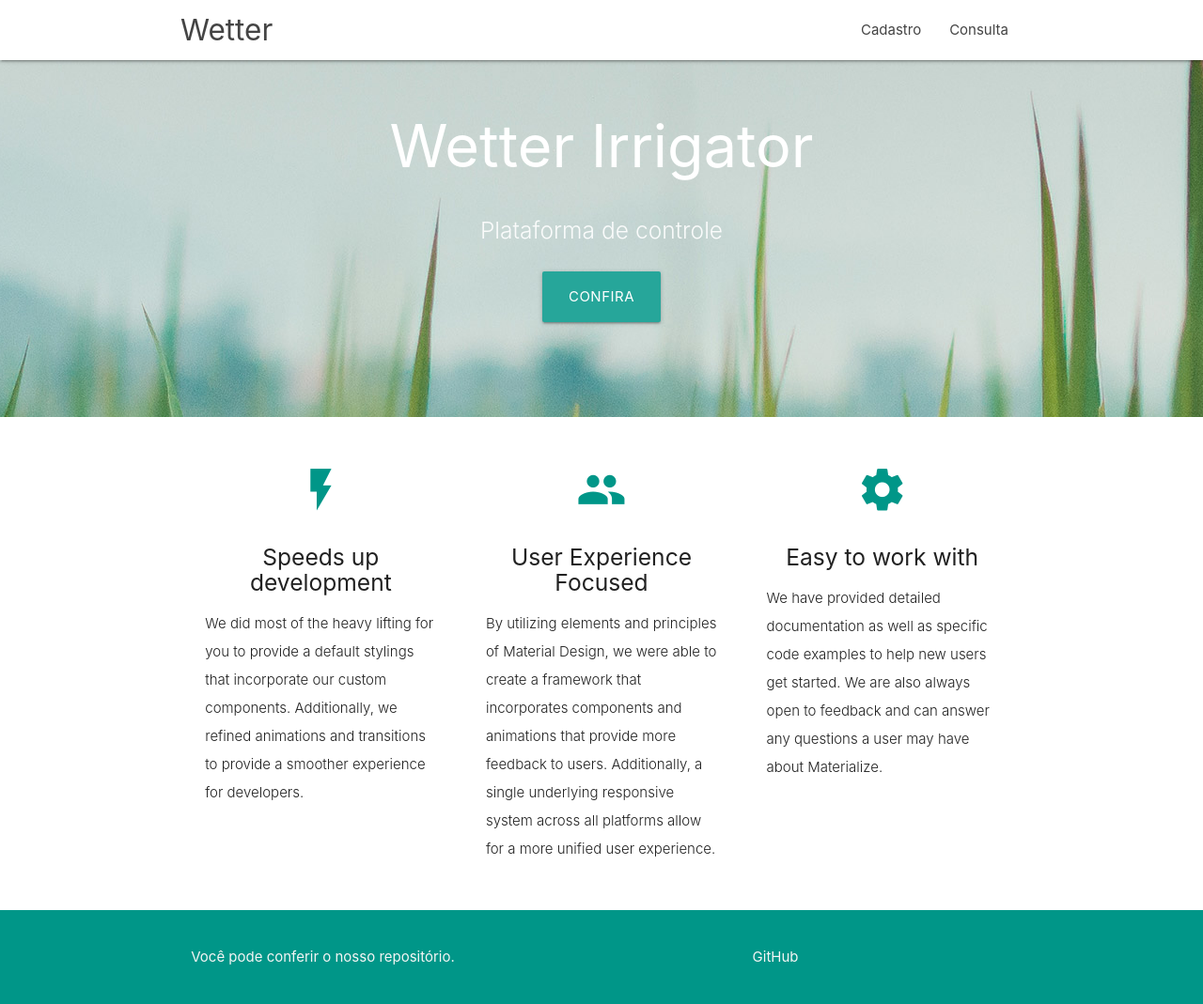
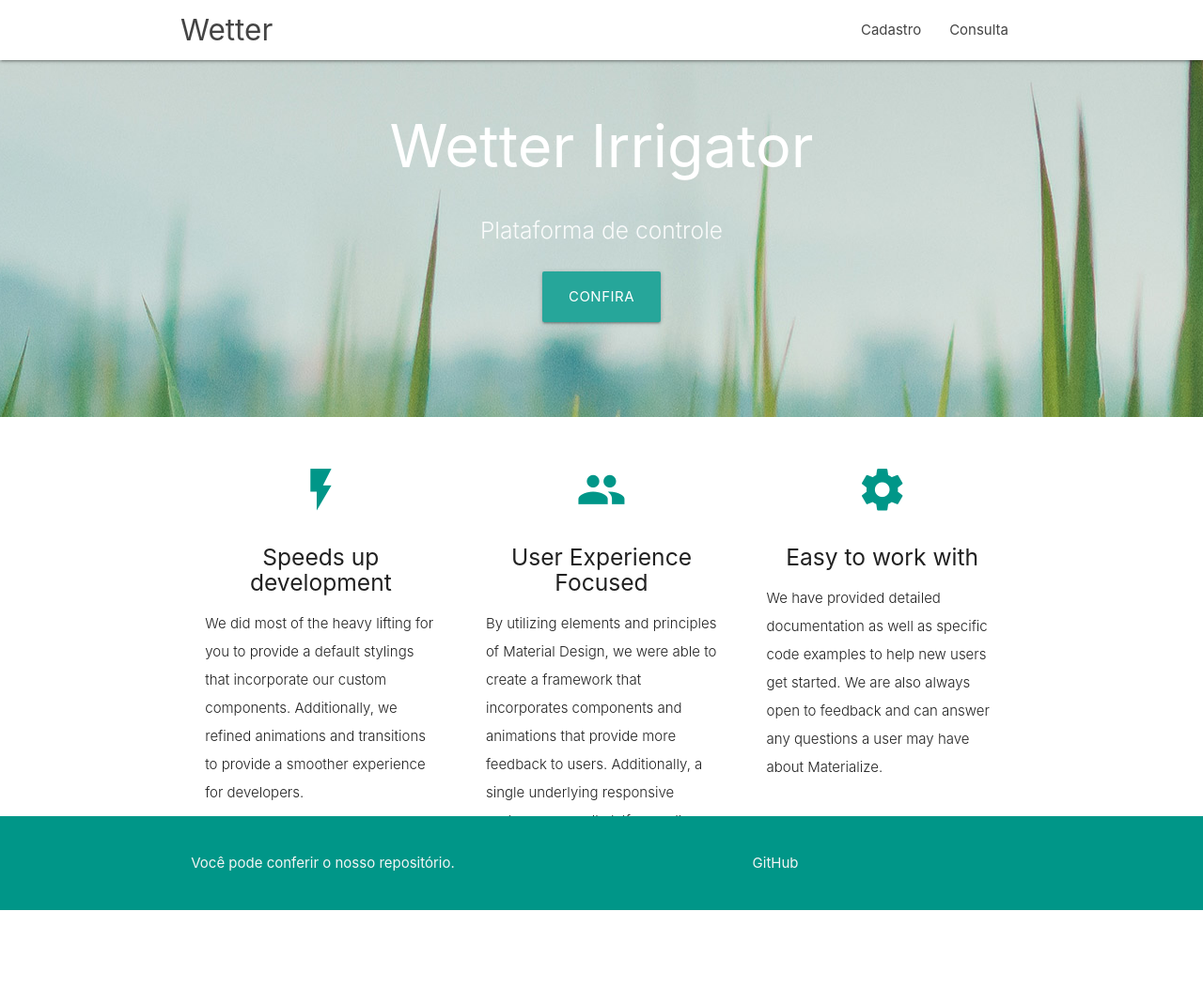
Before and after one commit to thedrops/-automatic-irrigation, a PHP site: page / in a window 1280 px wide. Shown: the whole page at 94% size. After the commit the page ends 969 px from the top, so only its background shows below. Run offline with PHP 8.4, Linux system fonts and the light colour scheme; some libraries are stand-ins or nearby versions.

Commit message:
Add files via upload
footer no final da pag css

```diff
--- a/automatic-irrigation/css/style.css
+++ b/automatic-irrigation/css/style.css
@@ -52,6 +52,11 @@ p {
 }
 
 footer.page-footer {
-  margin: 0;
+  position:absolute;
+  bottom:0;
+  width: 100%;
 
 }
+body{
+  position:relative;
+}
```
